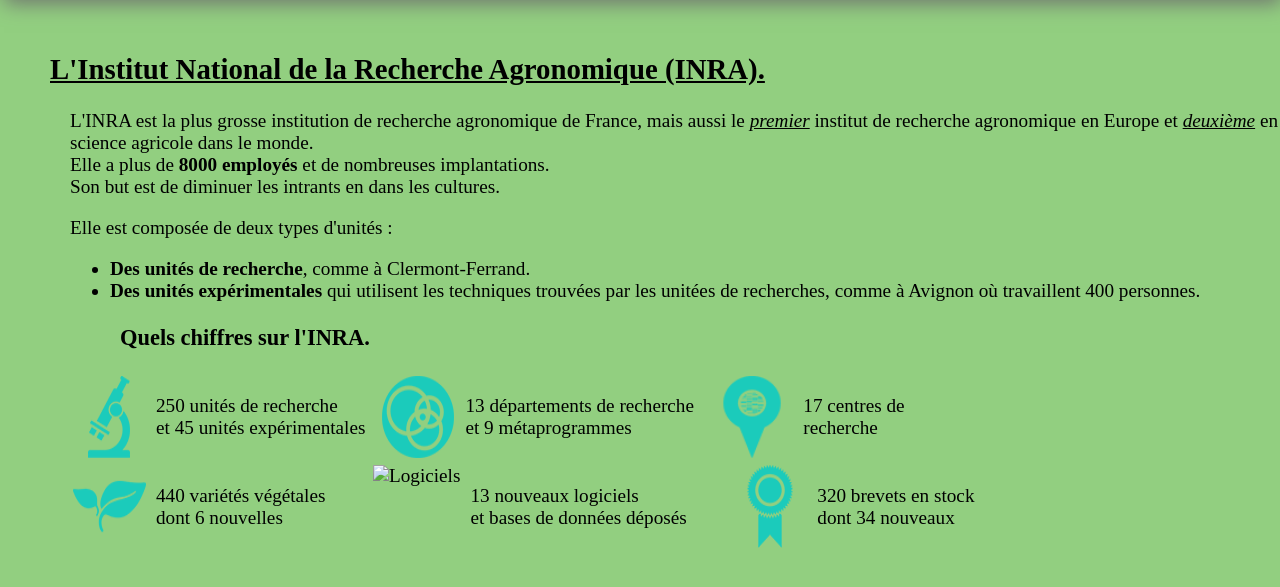
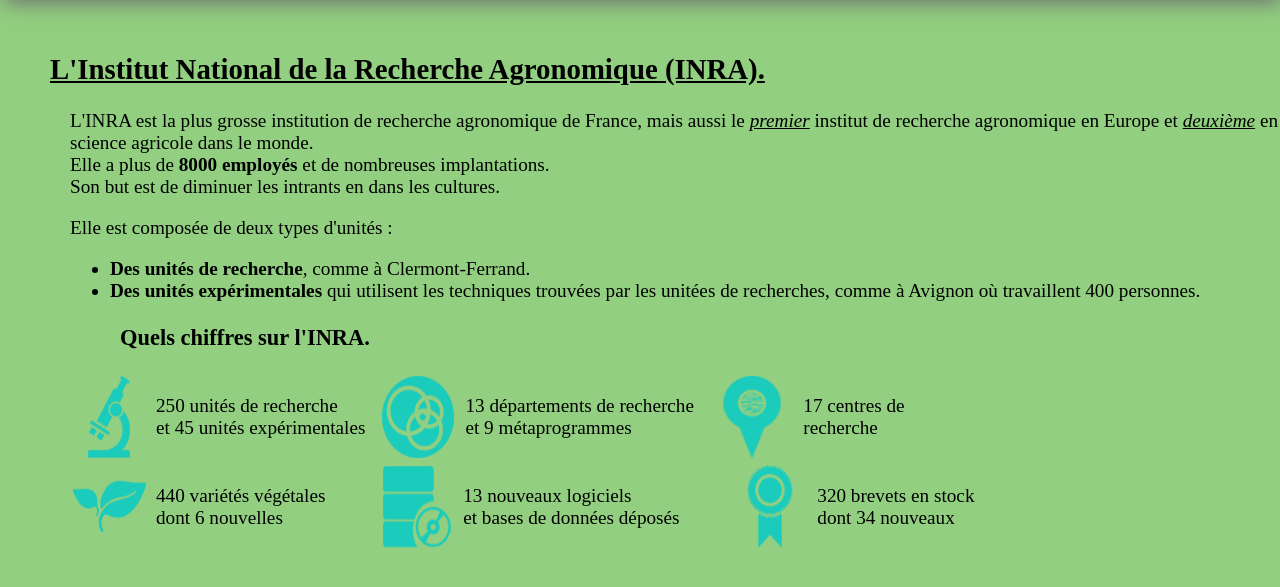
Before and after one commit to SiteSVTINRA/sitesvtinra.github.io, a plain HTML site: page index.html in a window 1280 px wide. Shown: the part 121-708 px from the top of the page. Drawn offline with Linux system fonts and the light colour scheme.

Commit message:
Update index.html

```diff
--- a/index.html
+++ b/index.html
@@ -53,7 +53,7 @@
 						<br>dont <span class="chiffre">6</span> nouvelles </p>
 					</td>
 					<td>
-						<img src="Images/logiciels.png" alt="Logiciels">
+						<img src="logiciels.png" alt="Logiciels">
 						<p><span class="chiffre">13</span> nouveaux logiciels
 						<br>et bases de données déposés
 						</p>
```
